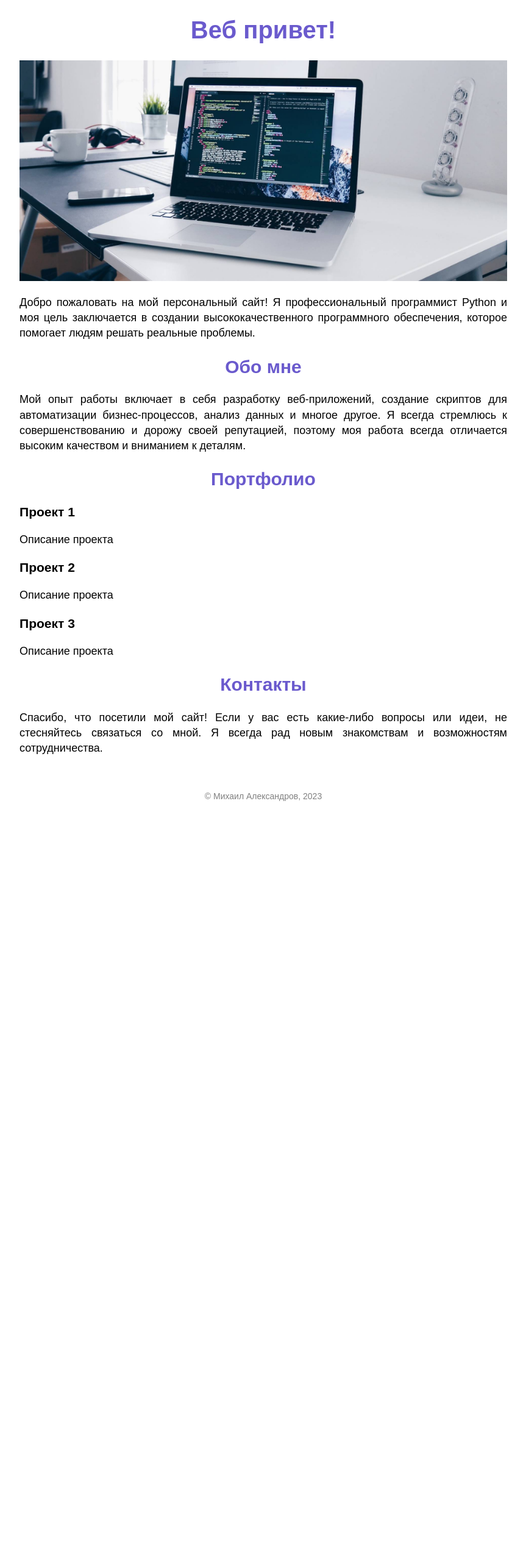
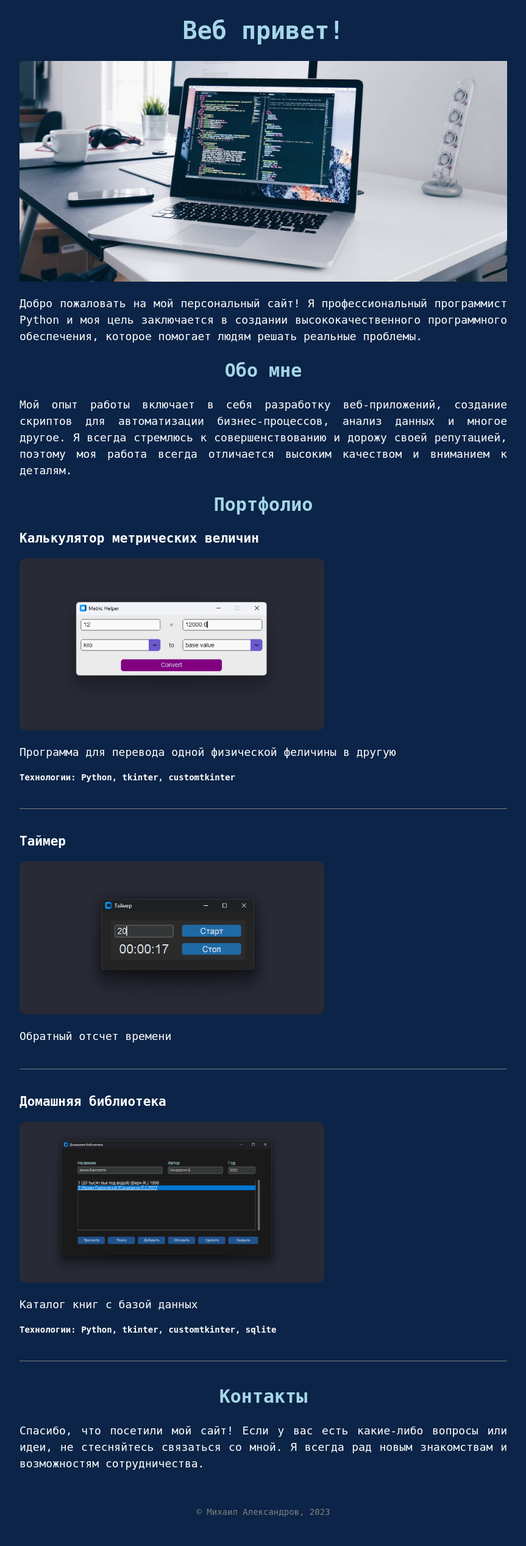
Before and after one commit to aleksmn/flask-test-site, a Flask app: page / in a window 1280 px wide. Shown: the whole page at 61% size, without its empty margins (208-1071 px from the left). Before the commit the page ends 1314 px from the top, so only its background shows below. Run offline with Flask 2, Linux system fonts and the light colour scheme.

Commit message:
added dynamic data

```diff
--- a/main.py
+++ b/main.py
@@ -1,14 +1,32 @@
 from flask import Flask, render_template
 
 app = Flask(__name__)
+
+projects = [{
+  'id': 1,
+  'title': "Калькулятор метрических величин",
+  'description': 'Программа для перевода одной физической феличины в другую',
+  'image': 'screen_1.png',
+  'techs': 'Python, tkinter, customtkinter'
+}, {
+  'id': 2,
+  'title': 'Таймер',
+  'description': 'Обратный отсчет времени',
+  'image': 'screen_2.png',
+}, {
+  'id': 3,
+  'title': 'Домашняя библиотека',
+  'description': 'Каталог книг с базой данных',
+  'image': 'screen_3.png',
+  'techs': 'Python, tkinter, customtkinter, sqlite',
+}]
 
 
 @app.route("/")
 def index():
   # return "<p>Привет, это Flask</p>"
-  return render_template('index.html')
-
+  return render_template('index.html', projects=projects)
 
 
 if __name__ == "__main__":
-    app.run(host='0.0.0.0', debug=True)
+  app.run(host='0.0.0.0', debug=True)
--- a/templates/index.html
+++ b/templates/index.html
@@ -9,7 +9,9 @@
   <style>
     body {
       font-size: 18px;
-      font-family: sans-serif;
+      font-family: monospace;
+      background-color: #0B2447;
+      color:white;
     }
 
     .container {
@@ -23,17 +25,36 @@
     h1 {
       text-align: center;
       font-size: 40px;
-      color: slateblue;
+      color: #A5D7E8;
     }
 
     h2 {
       text-align: center;
       font-size: 30px;
-      color: slateblue;
+      color: #A5D7E8;
     }
 
     p {
-      line-height: 1.4;
+      line-height: 1.5;
+    }
+
+    .project img {
+      border-radius: 10px;
+      width: 500px;
+      max-width:100%;
+    }
+
+    .project .techs {
+      font-size: 14px;
+      font-weight: bold;
+
+    }
+
+    hr {
+      border: none;
+      border-top: 1px solid grey;
+      margin-top: 40px;
+      margin-bottom: 40px;
     }
 
     footer {
@@ -58,14 +79,35 @@
 
     <h2>Портфолио</h2>
 
-    <h3>Проект 1</h3>
+<!--     <h3>Проект 1</h3>
     <p>Описание проекта</p>
 
     <h3>Проект 2</h3>
     <p>Описание проекта</p>
 
     <h3>Проект 3</h3>
-    <p>Описание проекта</p>
+    <p>Описание проекта</p> -->
+
+
+<!--     {{projects}} -->
+
+
+    {% for project in projects %}
+    <div class="project">
+
+      <h3>{{project.title}}</h3>
+      <img src="static/{{project.image}}" alt="">
+      <p>{{project.description}}</p>
+
+      {% if 'techs' in project %}
+
+      <p class='techs'>Технологии: {{project.techs}}</p>
+
+      {% endif %}
+
+      <hr>
+    </div>
+    {% endfor %}
 
     <h2>Контакты</h2>
     <p>Спасибо, что посетили мой сайт! Если у вас есть какие-либо вопросы или идеи, не стесняйтесь связаться со мной. Я всегда рад новым знакомствам и возможностям сотрудничества.</p>
```
Also changed, not shown: static/screen_1.png (added), static/screen_2.png (added), static/screen_3.png (added).
